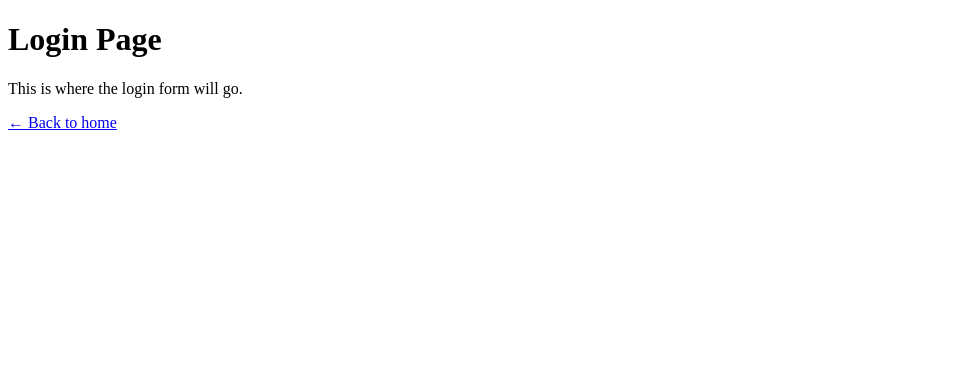
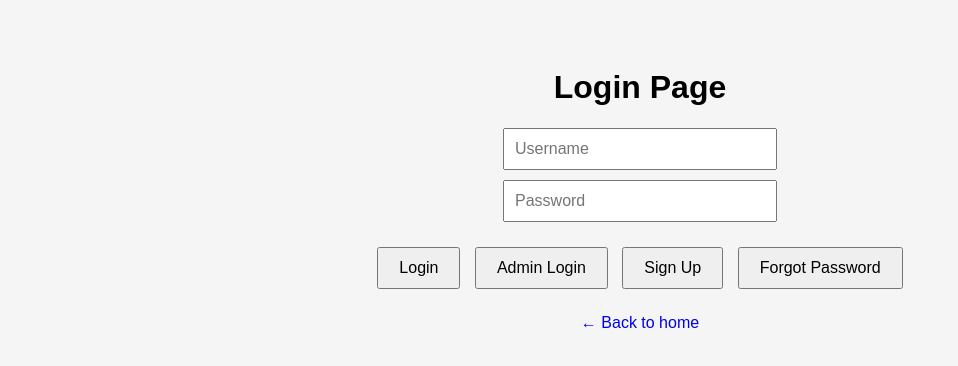
Before and after one commit to Norbeau/Norbeau, a plain HTML site: page login.html in a window 1280 px wide. Shown: the whole page, without its empty margins (0-958 px from the left). Drawn offline with Linux system fonts and the light colour scheme.

Commit message:
Update login.html

```diff
--- a/login.html
+++ b/login.html
@@ -3,10 +3,55 @@
 <head>
   <meta charset="UTF-8">
   <title>Login – Norbeau</title>
+  <style>
+    body {
+      font-family: Arial, sans-serif;
+      text-align: center;
+      padding: 40px;
+      background-color: #f5f5f5;
+    }
+
+    input {
+      display: block;
+      margin: 10px auto;
+      padding: 10px;
+      width: 250px;
+      font-size: 16px;
+    }
+
+    .button-group {
+      margin-top: 20px;
+    }
+
+    button {
+      margin: 5px;
+      padding: 10px 20px;
+      font-size: 16px;
+      cursor: pointer;
+    }
+
+    a {
+      display: block;
+      margin-top: 20px;
+      text-decoration: none;
+    }
+  </style>
 </head>
 <body>
   <h1>Login Page</h1>
-  <p>This is where the login form will go.</p>
+
+  <form>
+    <input type="text" name="username" placeholder="Username" required>
+    <input type="password" name="password" placeholder="Password" required>
+
+    <div class="button-group">
+      <button type="submit">Login</button>
+      <button type="button" onclick="alert('Admin login coming soon!')">Admin Login</button>
+      <button type="button" onclick="window.location.href='sign_up.html'">Sign Up</button>
+      <button type="button" onclick="window.location.href='forgot_password.html'">Forgot Password</button>
+    </div>
+  </form>
+
   <a href="index.html">← Back to home</a>
 </body>
 </html>
```
